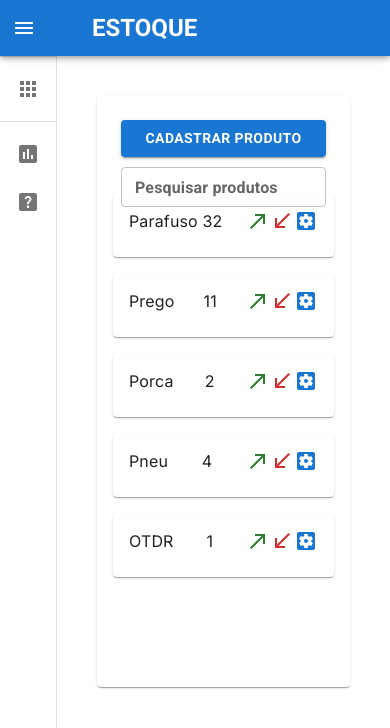
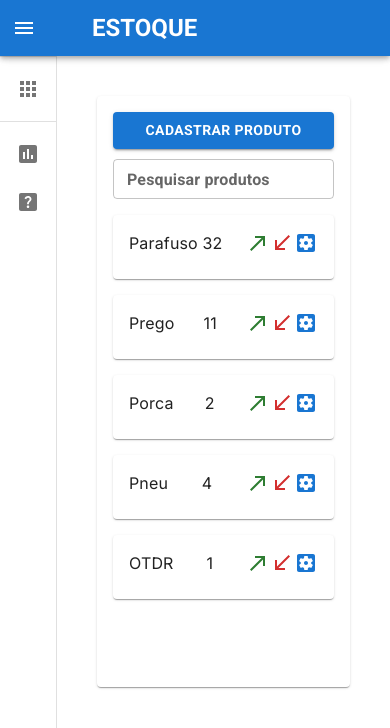
Before and after one commit to Luaxlz/inventory-management, a Next.js app: page /products in a window 390 px wide. Shown: the top 728 px of the page. Built offline with nearby package versions, Linux system fonts and the light colour scheme.

Commit message:
fix: components spacing in mobile view

```diff
--- a/src/app/(dashboard)/products/page.jsx
+++ b/src/app/(dashboard)/products/page.jsx
@@ -102,7 +102,7 @@ export default function Products() {
         }}>
         <Container maxWidth="xl">
           <Grid container spacing={3}>
-            <Grid item={true} xs={12}>
+            <Grid item xs={12}>
               <Card
                 sx={{
                   minHeight: "70vh",
@@ -114,11 +114,10 @@ export default function Products() {
                     sx={{
                       display: "flex",
                       flexDirection: mdUp ? "row" : "column",
-                      justifyContent: mdUp ? "space-between" : "space-around",
-                      maxHeight: "65px",
+                      justifyContent: "space-between",
+                      maxHeight: "100%",
                       alignItems: "center",
                       gap: "10px",
-                      p: "8px",
                     }}>
                     <Stack sx={{ flexDirection: "row" }}>
                       {!selectedProduct && (
```
